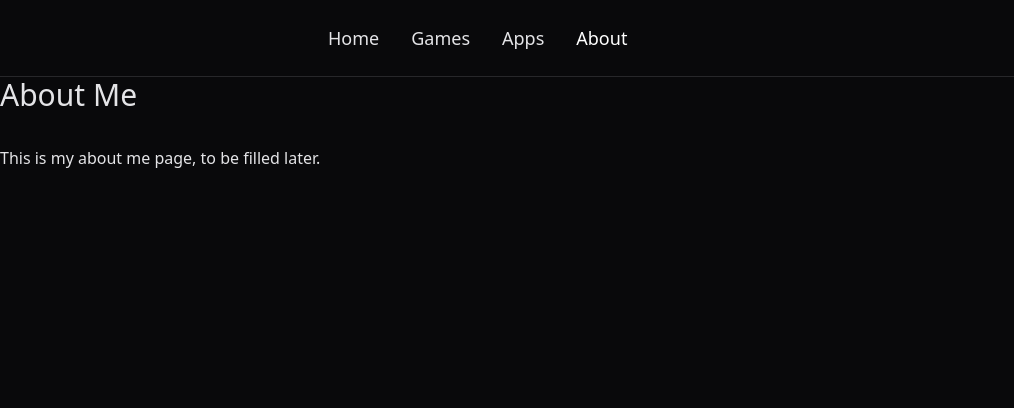
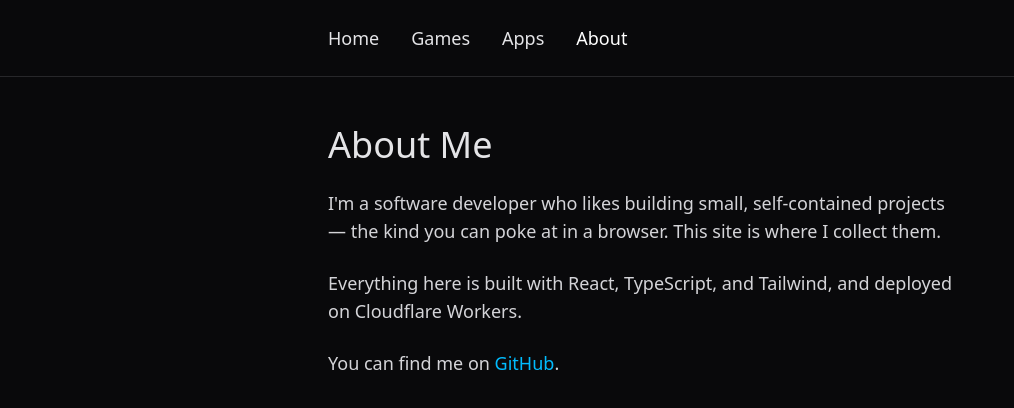
Before and after one commit to Anta-git/Anta-tools, a React (Vite) app: page /about in a window 1280 px wide. Shown: the top 408 px of the page, without its empty margins (0-1014 px from the left). Built offline with nearby package versions, Linux system fonts and the light colour scheme.

Commit message:
Update about page, site copy, and README

```diff
--- a/index.html
+++ b/index.html
@@ -4,7 +4,11 @@
     <meta charset="UTF-8" />
     <link rel="icon" type="image/svg+xml" href="/favicon.svg" />
     <meta name="viewport" content="width=device-width, initial-scale=1.0" />
-    <title>my-personal-hub</title>
+    <meta
+      name="description"
+      content="Antawoo's personal project hub — interactive web tools, visualizations, and game experiments."
+    />
+    <title>Antawoo — Projects & Tools</title>
   </head>
   <body>
     <div id="root"></div>
--- a/src/pages/About.tsx
+++ b/src/pages/About.tsx
@@ -1,12 +1,32 @@
-// Placeholder for the About page — content will be added later.
+// About page — short intro plus links. Bio text is still a
+// placeholder; swap it out with real details when ready.
 export default function About() {
   return (
-    <div>
-      <h2 className="text-3xl mb-8">About Me</h2>
-      <p className="mb-8">This is my about me page, to be filled later.</p>
+    <div className="max-w-2xl mx-auto px-6 py-12">
+      <h1 className="text-4xl font-light mb-6">About Me</h1>
 
-      <div className="space-y-6 text-lg">
-
+      <div className="space-y-6 text-lg text-zinc-300">
+        <p>
+          I'm a software developer who likes building small, self-contained
+          projects — the kind you can poke at in a browser. This site is where
+          I collect them.
+        </p>
+        <p>
+          Everything here is built with React, TypeScript, and Tailwind, and
+          deployed on Cloudflare Workers.
+        </p>
+        <p>
+          You can find me on{" "}
+          <a
+            href="https://github.com/Anta-git"
+            target="_blank"
+            rel="noopener noreferrer"
+            className="text-sky-400 hover:text-sky-300 hover:underline transition-colors"
+          >
+            GitHub
+          </a>
+          .
+        </p>
       </div>
     </div>
   );
--- a/src/pages/Home.tsx
+++ b/src/pages/Home.tsx
@@ -22,7 +22,7 @@ export default function Home() {
           >
             Games
           </Link>{" "}
-          — playable Unity experiments I've built
+          — game experiments and concepts I've built
         </p>
         <p>
           <Link
--- a/src/pages/games/Games.tsx
+++ b/src/pages/games/Games.tsx
@@ -1,11 +1,13 @@
+// Index page for the Games section — a directory of playable games.
 import { Link } from 'react-router-dom';
 
-// Games open in a new tab so the player doesn't lose their place on the site.
 export default function Games() {
   return (
-    <div>
-      <h2 className="text-3xl mb-8">Games</h2>
-      <p className="mb-8">Here are the small Unity WebGL games I've made.</p>
+    <div className="max-w-2xl mx-auto px-6 py-12">
+      <h1 className="text-4xl font-light mb-6">Games</h1>
+      <p className="text-zinc-400 mb-10">
+        Small games and game concepts I've made.
+      </p>
 
       <div className="space-y-8 text-lg">
         <div>
@@ -16,7 +18,8 @@ export default function Games() {
             Horror Game Concept
           </Link>
           <p className="text-sm text-zinc-500 mt-1">
-            Small concept for a horror idle game.
+            UI mockup for a horror idle game — explore, manage resources,
+            decode signals.
           </p>
         </div>
       </div>
```
Also changed, not shown: 1 other file (tests, documents, lock files or other folders).
